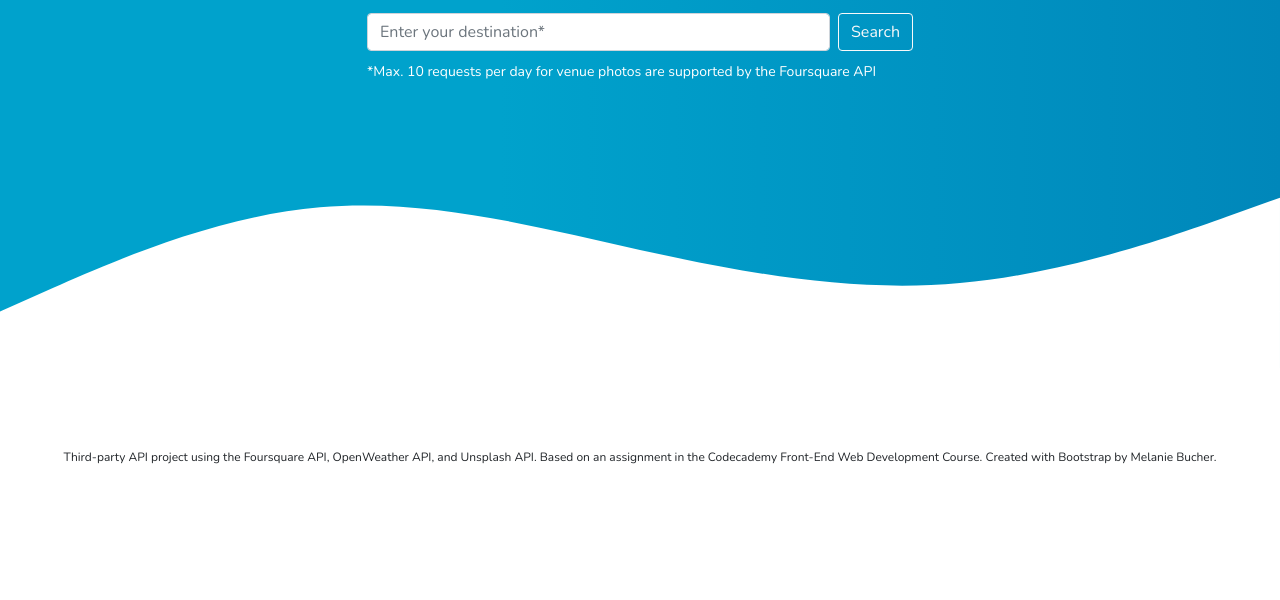
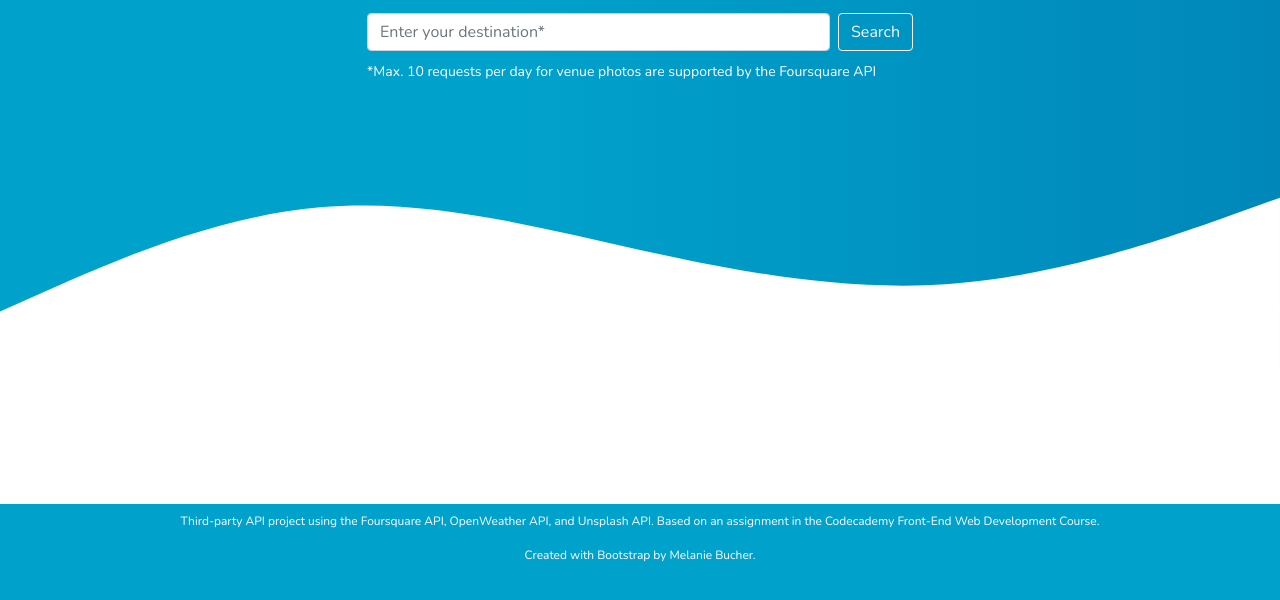
Before and after one commit to mmellam/project_wanderlust, a website built with webpack: page dist/index.html in a window 1280 px wide. Shown: the part 504-1104 px from the top of the page. Before the commit the page ends 994 px from the top, so only its background shows below. Built offline with nearby package versions, Linux system fonts and the light colour scheme; no server answers.

Commit message:
Edit footer

```diff
--- a/dist/index.html
+++ b/dist/index.html
@@ -91,7 +91,8 @@
     </main>
 
     <footer>
-      <p class="text-center pt-2 pb-2">Third-party API project using the Foursquare API, OpenWeather API, and Unsplash API. Based on an assignment in the Codecademy Front-End Web Development Course. Created with Bootstrap by Melanie Bucher.</p>
+      <p class="text-center mt-9 pt-2">Third-party API project using the Foursquare API, OpenWeather API, and Unsplash API. Based on an assignment in the Codecademy Front-End Web Development Course.</p>
+      <p class="text-center pb-2">Created with Bootstrap by Melanie Bucher.</p>
     </footer>
 
     <script src="main.js"></script>
--- a/dist/style.css
+++ b/dist/style.css
@@ -24,7 +24,6 @@ p {
     background: var(--primary);
     height: 540px;
     color: #fff;
-
 }
 
 .wave {
@@ -38,6 +37,13 @@ p {
 
 footer p {
     font-size: 12px;
+    color: #fff;
+}
+
+footer {
+    margin-top: 7rem;
+    height: 150px;
+    background-color: rgba(0,162,204,1);
 }
 
 @media screen and (min-width: 800px) {
```
